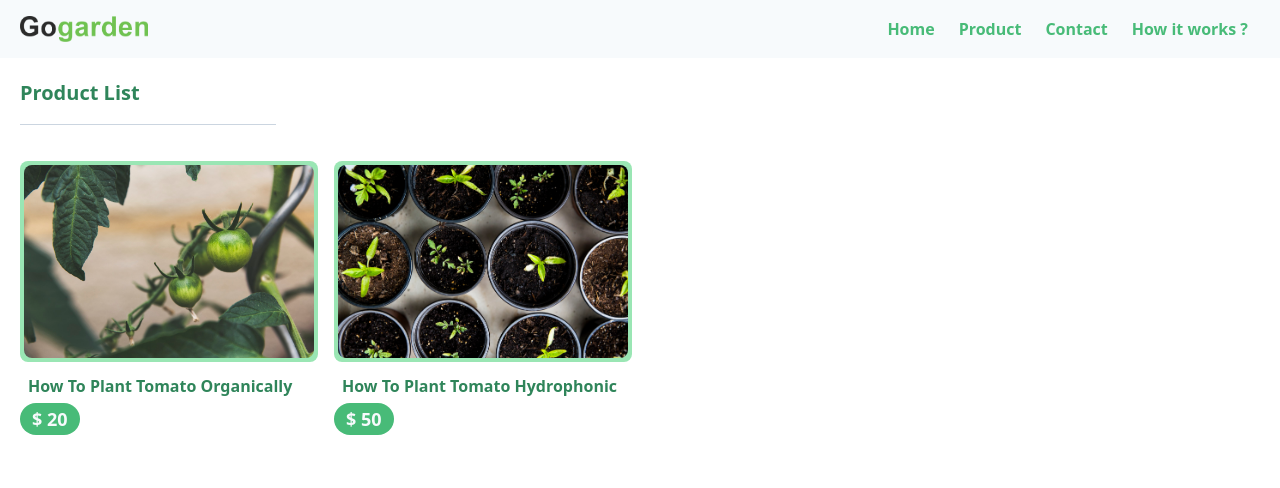
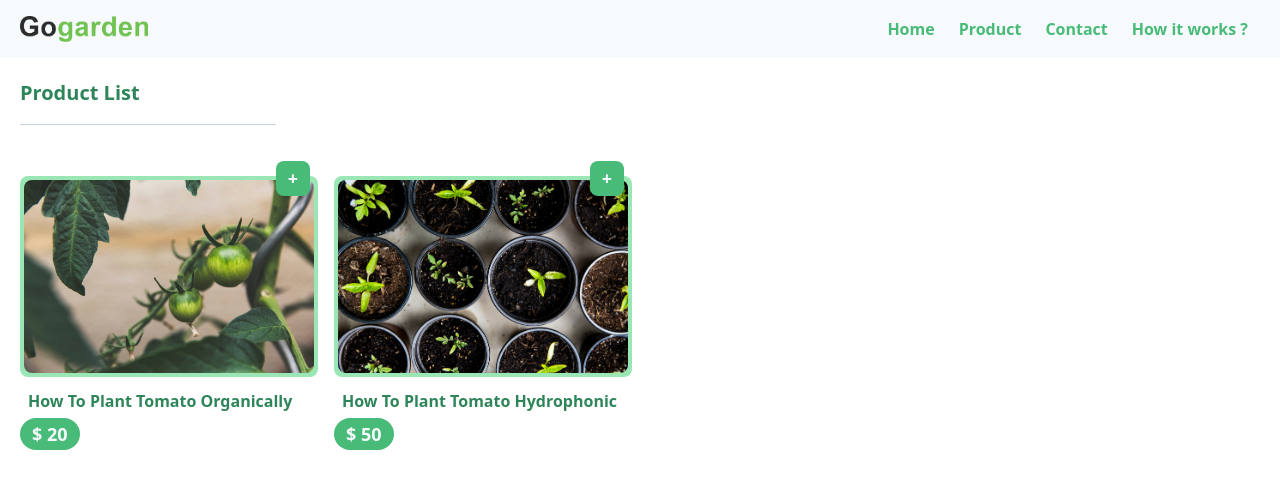
Before and after one commit to rahulsya/gogarden, a React (Create React App) app: page /products in a window 1280 px wide. Shown: the top 488 px of the page. Built offline with nearby package versions, Linux system fonts and the light colour scheme.

Commit message:
+ Dispatch data cart

```diff
--- a/src/components/productItem.js
+++ b/src/components/productItem.js
@@ -1,13 +1,27 @@
 import React from "react";
+import { connect } from "react-redux";
 import { Link } from "react-router-dom";
+import { ADDTOCART } from "../store/action";
 
-export default function productItem({ products }) {
+function productItem({ products, add }) {
   return (
     <div className="grid grid-cols-1 md:grid-cols-2 lg:grid-cols-4 gap-4">
       {products.map((product, index) => {
         return (
           <div key={index}>
-            <Link to={`/product/${product.slug}`}>
+            <div className="flex items-end justify-end px-2">
+              <button
+                className="inline-block
+                rounded-lg px-3
+                py-1 font-semibold
+                bg-green-500 text-gray-100
+                text-lg -mb-5 z-10
+                hover:bg-green-300"
+                onClick={() => add({ product })}
+              >
+                +
+              </button>
+            </div>
             <div className="bg-green-300 px-1 py-1 rounded-lg">
               <img
                 src={product.images[0]}
@@ -15,6 +29,7 @@ export default function productItem({ products }) {
                 className="rounded-lg"
               />
             </div>
+            <Link to={`/product/${product.slug}`}>
               <div className="text-md font-semibold capitalize px-2 text-green-700 mb-2 mt-3">
                 {product.name}
               </div>
@@ -28,3 +43,13 @@ export default function productItem({ products }) {
     </div>
   );
 }
+
+const mapDispatchToProps = (dispatch) => {
+  return {
+    add: (data) => {
+      dispatch({ type: ADDTOCART, payload: data });
+    },
+  };
+};
+
+export default connect(null, mapDispatchToProps)(productItem);
--- a/src/pages/DetailProduct.js
+++ b/src/pages/DetailProduct.js
@@ -1,6 +1,7 @@
 import React, { Component } from "react";
 import { connect } from "react-redux";
 import { ProductContext } from "../Context/ProductProvider";
+import { ADDTOCART } from "../store/action";
 
 class DetailProduct extends Component {
   constructor(props) {
@@ -9,7 +10,6 @@ class DetailProduct extends Component {
       slug: this.props.match.params.id,
     };
   }
-
   static contextType = ProductContext;
 
   render() {
@@ -65,7 +65,10 @@ class DetailProduct extends Component {
           </div>
 
           <div className="mx-auto mt-5">
-            <button className="inline-block rounded-lg px-3 py-1 font-semibold bg-green-500 text-gray-100 text-lg">
+            <button
+              className="inline-block rounded-lg px-3 py-1 font-semibold bg-green-500 text-gray-100 text-lg"
+              onClick={() => this.props.add({ product })}
+            >
               Add To Cart
             </button>
           </div>
@@ -79,5 +82,10 @@ const mapStateToProps = (store) => {
   const { cart, total } = store;
   return { cart, total };
 };
+const mapDispatchToProps = (dispatch) => {
+  return {
+    add: (data) => dispatch({ type: ADDTOCART, payload: data }),
+  };
+};
 
-export default connect(mapStateToProps)(DetailProduct);
+export default connect(mapStateToProps, mapDispatchToProps)(DetailProduct);
--- a/src/store/reducer.js
+++ b/src/store/reducer.js
@@ -7,7 +7,21 @@ const initalState = {
 
 export default function reducer(state = initalState, action) {
   if (action.type === ADDTOCART) {
-    console.log("you add the item");
+    const { product } = action.payload;
+
+    const checkItems = state.cart.find((item) => item.id === product.id);
+    if (checkItems) {
+      product.quantity += 1;
+      return {
+        ...state,
+      };
+    } else {
+      product.quantity = 1;
+      return {
+        ...state,
+        cart: [...state.cart, product],
+      };
+    }
   }
 
   return state;
```
Lines whose indentation alone changed are shown as unchanged.
